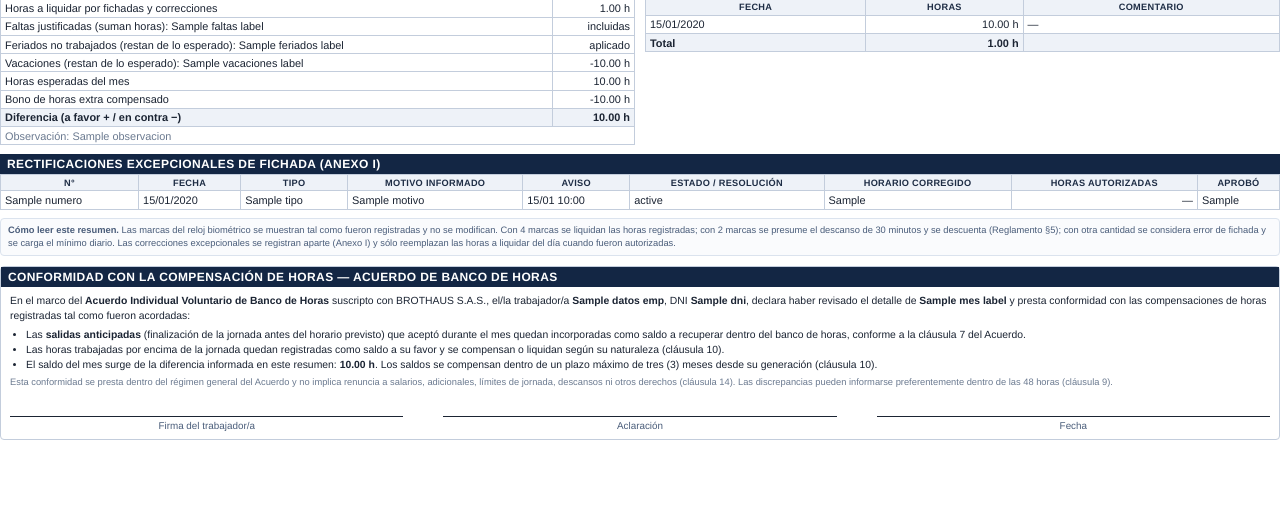
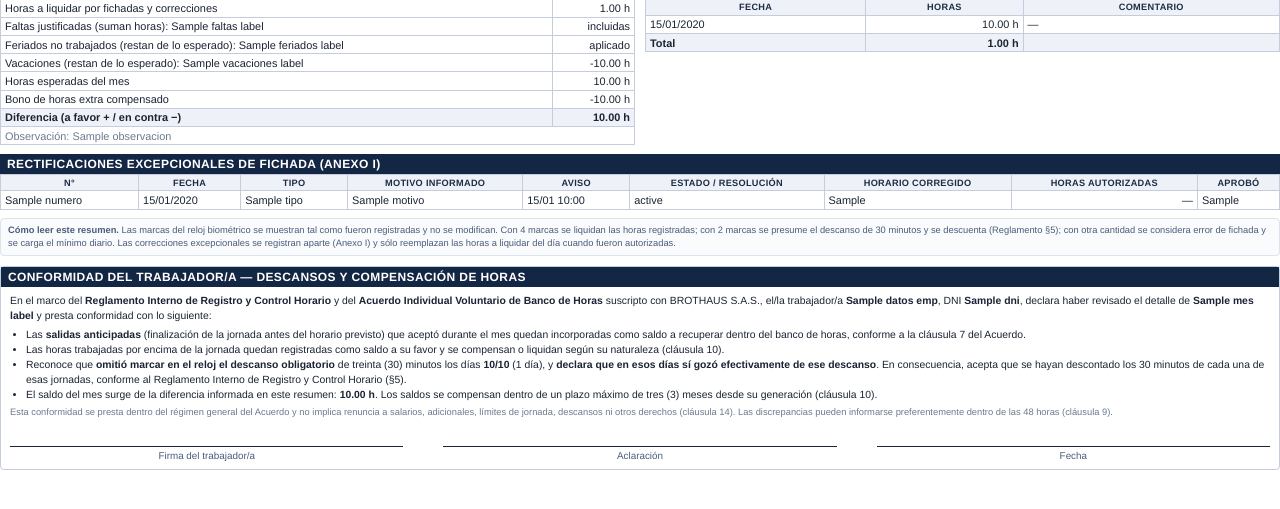
Before and after one commit to lopezmaty/brot_panel, a Django app: template control_horario/templates/control_horario/reporte_mensual_pdf.html in a window 1280 px wide. Shown: the part 252-761 px from the top of the page. Run offline with Django 5.2, Linux system fonts and the light colour scheme; the template is opened without the code that fills it: most values are stand-ins (such as "Sample title", 1, 10 or a date in 2020).

Commit message:
Reporte mensual: conformidad con los descansos no marcados
El trabajador reconoce que omitió marcar el descanso obligatorio de 30 min en los días listados, declara que sí lo gozó y acepta el descuento (Reglamento §5). Los días con una corrección autorizada quedan afuera. Si no hubo descansos sin marcar, no se pide ese reconocimiento.

Co-Authored-By: Claude Opus 5.5 <noreply@anthropic.com>

```diff
--- a/control_horario/templates/control_horario/reporte_mensual_pdf.html
+++ b/control_horario/templates/control_horario/reporte_mensual_pdf.html
@@ -174,15 +174,23 @@
 </div>
 
 <div class="conformidad avoid">
-  <h2>Conformidad con la compensación de horas — Acuerdo de Banco de Horas</h2>
+  <h2>Conformidad del trabajador/a — descansos y compensación de horas</h2>
   <p>
-    En el marco del <b>Acuerdo Individual Voluntario de Banco de Horas</b> suscripto con BROTHAUS S.A.S., el/la trabajador/a
+    En el marco del <b>Reglamento Interno de Registro y Control Horario</b> y del <b>Acuerdo Individual Voluntario de Banco de Horas</b> suscripto con BROTHAUS S.A.S., el/la trabajador/a
     <b>{{ datos_emp.nombre_completo }}</b>{% if datos_emp.dni %}, DNI <b>{{ datos_emp.dni }}</b>{% endif %}, declara haber revisado el detalle de
-    <b>{{ mes_label }}</b> y presta conformidad con las compensaciones de horas registradas tal como fueron acordadas:
+    <b>{{ mes_label }}</b> y presta conformidad con lo siguiente:
   </p>
   <ul>
     <li>Las <b>salidas anticipadas</b> (finalización de la jornada antes del horario previsto) que aceptó durante el mes quedan incorporadas como saldo a recuperar dentro del banco de horas, conforme a la cláusula 7 del Acuerdo.</li>
     <li>Las horas trabajadas por encima de la jornada quedan registradas como saldo a su favor y se compensan o liquidan según su naturaleza (cláusula 10).</li>
+    {% if fechas_sin_descanso %}
+    <li>Reconoce que <b>omitió marcar en el reloj el descanso obligatorio</b> de treinta (30) minutos los días
+      {% for f in fechas_sin_descanso %}<b>{{ f|date:"d/m" }}</b>{% if not forloop.last %}{% if forloop.revcounter == 2 %} y {% else %}, {% endif %}{% endif %}{% endfor %}
+      ({{ fechas_sin_descanso|length }} día{{ fechas_sin_descanso|length|pluralize }}), y <b>declara que en esos días sí gozó efectivamente de ese descanso</b>.
+      En consecuencia, acepta que se hayan descontado los 30 minutos de cada una de esas jornadas, conforme al Reglamento Interno de Registro y Control Horario (§5).</li>
+    {% else %}
+    <li>Durante el mes registró las marcas de descanso en el reloj o no hubo jornadas con descanso sin marcar.</li>
+    {% endif %}
     <li>El saldo del mes surge de la diferencia informada en este resumen: <b>{% if resumen.diferencia > 0 %}+{% endif %}{{ resumen.diferencia|floatformat:2 }} h</b>{% if resumen.diferencia < -0.01 %} a recuperar{% elif resumen.diferencia > 0.01 %} a favor del trabajador/a{% endif %}. Los saldos se compensan dentro de un plazo máximo de tres (3) meses desde su generación (cláusula 10).</li>
   </ul>
   <p class="nota">Esta conformidad se presta dentro del régimen general del Acuerdo y no implica renuncia a salarios, adicionales, límites de jornada, descansos ni otros derechos (cláusula 14). Las discrepancias pueden informarse preferentemente dentro de las 48 horas (cláusula 9).</p>
--- a/control_horario/views_rectificaciones.py
+++ b/control_horario/views_rectificaciones.py
@@ -479,6 +479,12 @@ def datos_reporte(emp, mes):
         'limite': limite,
         'supera_limite': incidencias >= limite,
         'dias_sin_descanso': sum(1 for f in filas if 'sin descanso' in f['estado'].lower() or 'descontó' in f['estado']),
+        # Días sin marcas de descanso en los que se descontaron los 30 min (Reglamento §5).
+        # Los días con una corrección autorizada quedan afuera: su cálculo lo definió la rectificación.
+        'fechas_sin_descanso': [
+            f['fecha'] for f in filas
+            if ('sin descanso' in f['estado'].lower() or 'descontó' in f['estado']) and not f['corregido']
+        ],
         'dias_error': sum(1 for f in filas if 'Error' in f['estado']),
         'cerrado': historial,
     }
```
Also changed, not shown: control_horario/tests.py (+21 -0 lines).
